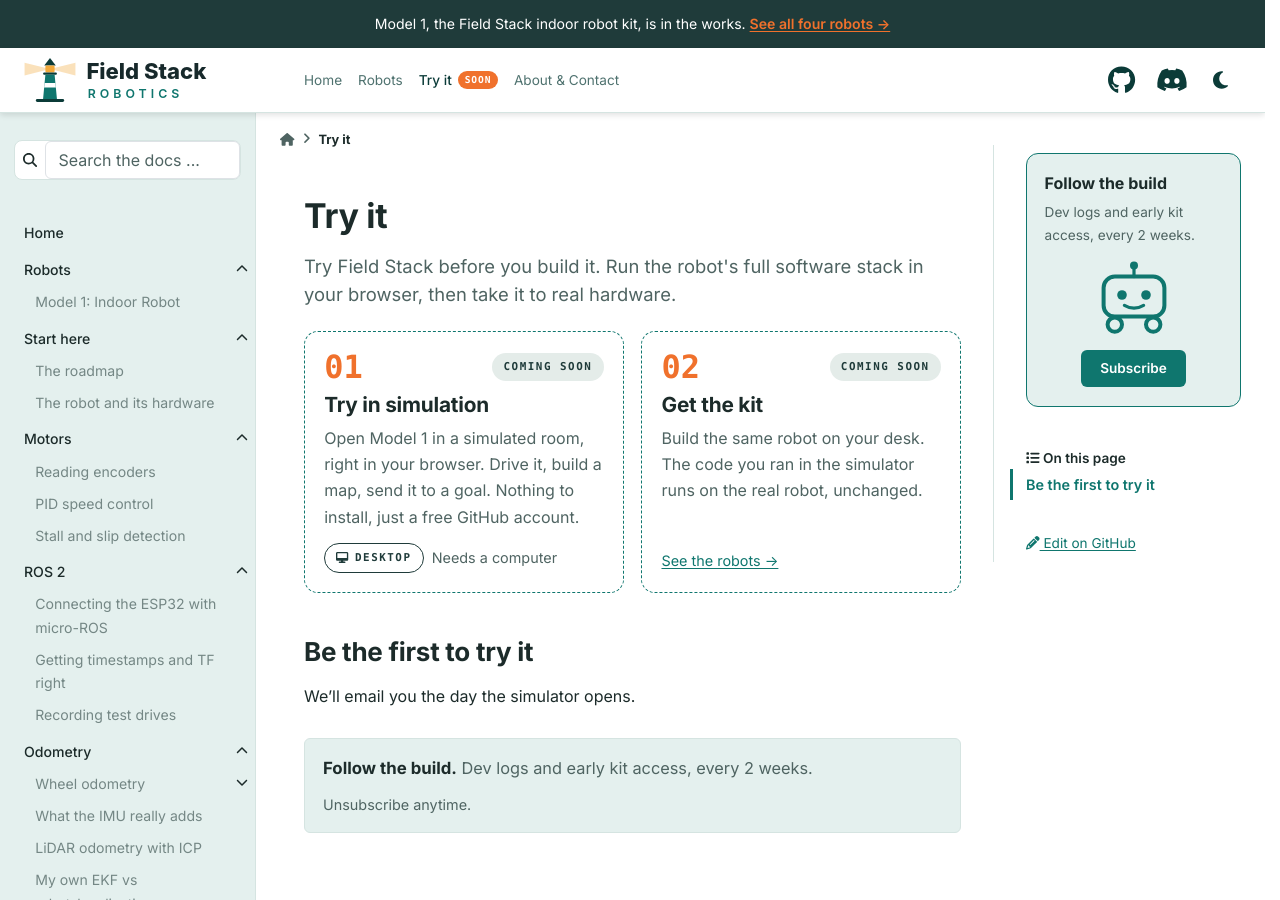
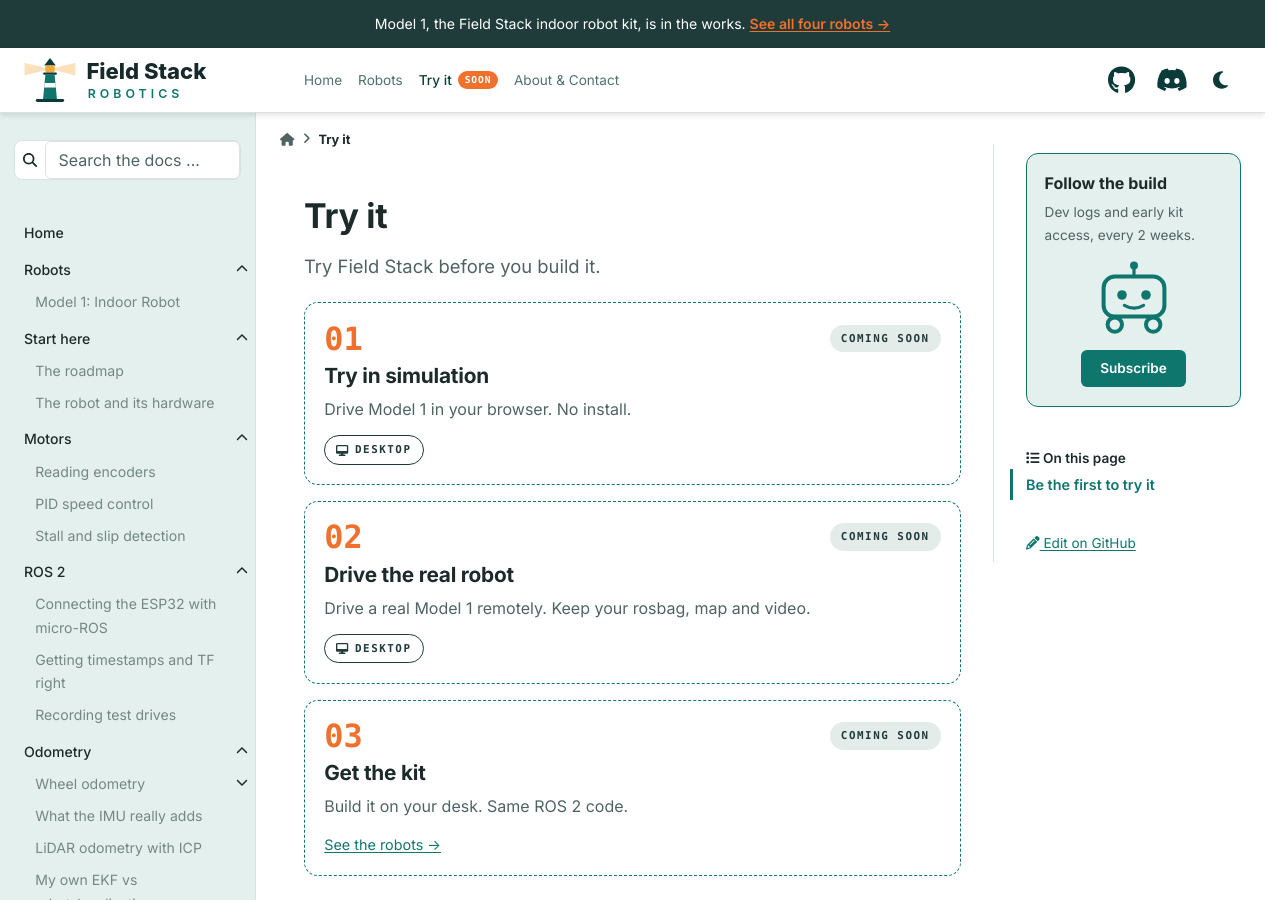
Before and after one commit to field-stack-robotics/fieldstackrobotics.com, a Sphinx documentation site: the page built from docs/try.md, in a window 1280 px wide and 900 px high. Built offline with Sphinx 7.4.7 and the PyData theme 0.15.4, drawn with Linux system fonts in a browser that asks for light colours.

Commit message:
Try it: shorter copy, real robot card, kept out of Google for now
- Three short cards: try in simulation, drive the real robot (keep your
  rosbag, map and video), get the kit ("Same ROS 2 code" instead of
  claiming the code runs unchanged).
- New NOINDEX_PAGES in conf.py: /try gets a noindex tag and stays out of
  sitemap.xml until the simulator is live.

````diff
--- a/docs/_static/custom.css
+++ b/docs/_static/custom.css
@@ -446,7 +446,8 @@ html[data-theme="dark"] .signup .formkit-powered-by-convertkit { filter: invert(
   background: var(--rb-accent); color: #fff; }
 .rln-try__lead { font-size: 1.15rem; line-height: 1.55; color: var(--pst-color-text-muted); margin: 0 0 1.4rem; }
 .rln-try__phone { display: none; }   /* shown on phones only, below */
-.rln-try__steps { display: grid; grid-template-columns: repeat(2, 1fr); gap: 1.1rem; margin: 0 0 2rem; }
+.rln-try__steps { display: grid; grid-template-columns: repeat(3, 1fr); gap: 1rem; margin: 0 0 2rem; }
+@media (max-width: 1350px) { .rln-try__steps { grid-template-columns: 1fr; } }   /* three cards side by side only when there is room */
 .rln-try__step { display: flex; flex-direction: column; border: 1px dashed var(--pst-color-primary); border-radius: 14px; padding: 1.2rem; background: var(--pst-color-background); }
 .rln-try__step header { display: flex; align-items: center; justify-content: space-between; margin-bottom: 0.6rem; }
 .rln-try__num { font-family: ui-monospace, SFMono-Regular, Menlo, monospace; font-size: 2rem; font-weight: 700; line-height: 1; color: var(--rb-accent); }
--- a/docs/_templates/layout.html
+++ b/docs/_templates/layout.html
@@ -15,5 +15,7 @@
   {%- if pagename in coming_soon_pages %}
   <meta name="robots" content="noindex">
   <style>.editthispage { display: none; }</style>{# no "Edit on GitHub" link to the draft #}
+  {%- elif pagename in noindex_pages %}
+  <meta name="robots" content="noindex">{# teaser page (NOINDEX_PAGES in conf.py) #}
   {%- endif %}
 {%- endblock %}
--- a/docs/conf.py
+++ b/docs/conf.py
@@ -149,7 +149,10 @@ def setup(app):
     app.connect("html-page-context", _sidebar_and_footer, priority=900)
 
 
-sitemap_excludes = [f"{page}.html" for page in COMING_SOON_PAGES] + ["search.html", "genindex.html"]
+# Published pages that are still only a teaser: shown in full, but kept out of Google
+# (noindex + not in sitemap.xml) until there is something real on them.
+NOINDEX_PAGES = {"try"}  # remove "try" when the simulator is live
+sitemap_excludes = [f"{page}.html" for page in COMING_SOON_PAGES + sorted(NOINDEX_PAGES)] + ["search.html", "genindex.html"]
 
 html_theme_options = {
     "logo": {
@@ -188,6 +191,7 @@ html_context = {
     "doc_path": "docs",
     "default_mode": "light",  # start in light mode; the button toggles light <-> dark (theme-toggle.js)
     "coming_soon_pages": COMING_SOON_PAGES,  # these get a noindex tag (_templates/layout.html)
+    "noindex_pages": sorted(NOINDEX_PAGES),
 }
 
 # Same left sidebar on every page, home page included: the whole site, one page under another.
--- a/docs/try.md
+++ b/docs/try.md
@@ -4,35 +4,35 @@ orphan: true
 
 # Try it
 
-<p class="rln-try__lead">Try Field Stack before you build it. Run the robot's full software
-stack in your browser, then take it to real hardware.</p>
+<p class="rln-try__lead">Try Field Stack before you build it.</p>
 
 <div class="rln-try__phone">
   <i class="fa-solid fa-desktop" aria-hidden="true"></i>
-  <p><strong>Open this page on a computer.</strong> The simulator runs in a desktop
-  browser, not on a phone. You can still join the list below and we'll email you when it opens.</p>
+  <p><strong>Open this page on a computer.</strong> You can still join the list below.</p>
 </div>
 
 <div class="rln-try__steps">
   <article class="rln-try__step">
     <header><span class="rln-try__num">01</span><span class="rb-badge">Coming soon</span></header>
     <h3>Try in simulation</h3>
-    <p>Open Model 1 in a simulated room, right in your browser. Drive it, build a map,
-    send it to a goal. Nothing to install, just a free GitHub account.</p>
-    <p class="rln-try__needs"><span class="rb-badge rb-badge--outline"><i class="fa-solid fa-desktop" aria-hidden="true"></i> Desktop</span> Needs a computer</p>
+    <p>Drive Model 1 in your browser. No install.</p>
+    <p class="rln-try__needs"><span class="rb-badge rb-badge--outline"><i class="fa-solid fa-desktop" aria-hidden="true"></i> Desktop</span></p>
   </article>
   <article class="rln-try__step">
     <header><span class="rln-try__num">02</span><span class="rb-badge">Coming soon</span></header>
+    <h3>Drive the real robot</h3>
+    <p>Drive a real Model 1 remotely. Keep your rosbag, map and video.</p>
+    <p class="rln-try__needs"><span class="rb-badge rb-badge--outline"><i class="fa-solid fa-desktop" aria-hidden="true"></i> Desktop</span></p>
+  </article>
+  <article class="rln-try__step">
+    <header><span class="rln-try__num">03</span><span class="rb-badge">Coming soon</span></header>
     <h3>Get the kit</h3>
-    <p>Build the same robot on your desk. The code you ran in the simulator runs on the
-    real robot, unchanged.</p>
+    <p>Build it on your desk. Same ROS 2 code.</p>
     <p class="rln-try__needs"><a href="robots/index.html">See the robots →</a></p>
   </article>
 </div>
 
 ## Be the first to try it
 
-We'll email you the day the simulator opens.
-
 ```{include} _snippets/signup.md
 ```
````
